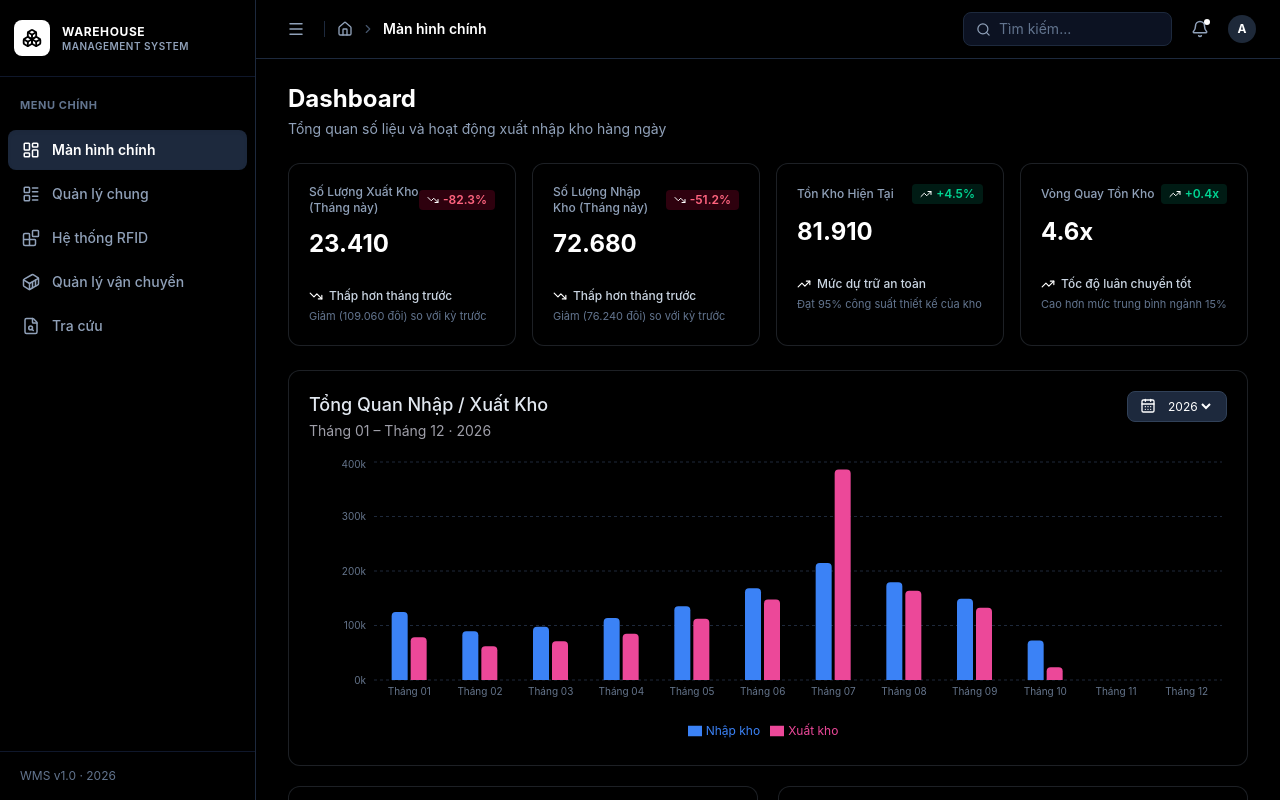
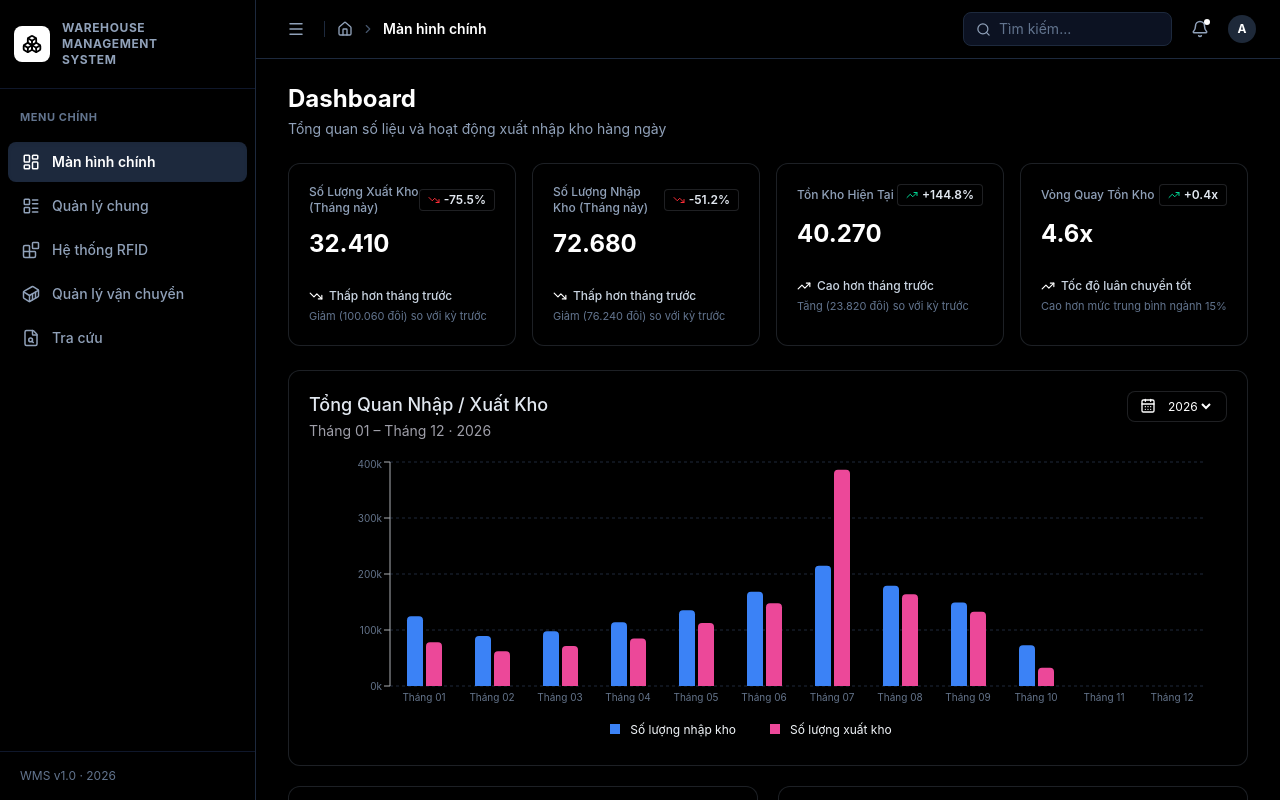
Before and after one commit to ngocming/WMS, a React (Vite) app: page / in a window 1280 px wide. Built offline with nearby package versions, Linux system fonts and the light colour scheme.

Commit message:
update dashboard

```diff
--- a/src/components/dashboard/chart/AreaChart.tsx
+++ b/src/components/dashboard/chart/AreaChart.tsx
@@ -2,7 +2,7 @@ import { useState } from 'react'
 import {
     ResponsiveContainer,
     AreaChart, Area,
-    XAxis, YAxis, CartesianGrid, Tooltip,
+    XAxis, CartesianGrid, Tooltip,
 } from 'recharts'
 import { areaData3M, areaData30D, areaData7D, brandProduction } from '../../../data/chartData'
 import { tooltip } from '../UI/Tooltip'
@@ -60,7 +60,7 @@ export default function Area_Chart() {
             <div className="h-48">
 
                 <ResponsiveContainer width="100%" height="100%">
-                    <AreaChart data={areaData}>
+                    <AreaChart data={areaData} margin={{ left: 20, right: 20, top: 10, bottom: 0 }} >
                         <defs>
                             <linearGradient id="ugGrad" x1="0" y1="0" x2="0" y2="1">
                                 <stop offset="5%" stopColor="#3b82f6" stopOpacity={0.25} />
@@ -68,13 +68,12 @@ export default function Area_Chart() {
                             </linearGradient>
                         </defs>
                         <CartesianGrid strokeDasharray="3 3" stroke="#1e293b" vertical={false} />
-                        <XAxis dataKey="date" stroke="#475569" tick={{ fontSize: 9, fill: '#64748b' }} tickLine={false} axisLine={false} />
-                        <YAxis stroke="#475569" tickFormatter={(v) => `${(v / 1000).toFixed(0)}k`} tick={{ fontSize: 10, fill: '#64748b' }} tickLine={false} axisLine={false} />
+                        <XAxis dataKey="date" interval={0} stroke="#475569" tick={{ fontSize: 9, fill: '#64748b' }} tickLine={false} axisLine={false} />
                         <Tooltip {...tooltip} formatter={(v: number) => [v.toLocaleString(), 'UGG']} />
                         <Area type="monotone" dataKey="UGG" stroke="#3b82f6" strokeWidth={2} fill="url(#ugGrad)" dot={false} activeDot={{ r: 4, fill: '#60a5fa' }} />
                     </AreaChart>
                 </ResponsiveContainer>
             </div>
-        </section>
+        </section >
     )
 }
--- a/src/components/dashboard/chart/BarChart.tsx
+++ b/src/components/dashboard/chart/BarChart.tsx
@@ -16,7 +16,7 @@ export default function Bar_Chart() {
                         Tháng 01 – Tháng 12 · 2026
                     </p>
                 </div>
-                <span className="rounded-lg border border-slate-700 bg-slate-800 px-3 py-1.5 text-xs text-slate-400 flex items-center gap-2">
+                <span className="rounded-lg border border-gray-400/20 bg-black px-3 py-1.5 text-xs text-slate-400 flex items-center gap-2">
                     <CalendarDays size={16} className='text-white' />
                     <select
                         className='bg-transparent text-white border-none outline-none'
@@ -27,18 +27,26 @@ export default function Bar_Chart() {
                     </select>
                 </span>
             </div>
-            <div className="h-72">
-                <ResponsiveContainer width="100%" height="100%">
+            <div className="h-72 px-4">
+                <ResponsiveContainer width="100%" height="100%" >
                     <BarChart data={monthlyData} barCategoryGap="25%" barGap={3}>
                         <CartesianGrid strokeDasharray="3 3" stroke="#1e293b" vertical={false} />
                         <XAxis dataKey="month" stroke="#475569" tick={{ fontSize: 10, fill: '#64748b' }} tickLine={false} axisLine={false} />
-                        <YAxis stroke="#475569" tickFormatter={(v) => `${(v / 1000).toFixed(0)}k`} tick={{ fontSize: 10, fill: '#64748b' }} tickLine={false} axisLine={false} />
+                        <YAxis stroke="#aaaeb3ff" tickFormatter={(v) => `${(v / 1000).toFixed(0)}k`} tick={{ fontSize: 10, fill: '#64748b' }} tickLine={true} axisLine={true} />
                         <Tooltip {...tooltip} formatter={(value: number, name: string) => [
                             Number(value).toLocaleString('vi-VN'), name
                         ]} />
-                        <Legend wrapperStyle={{ fontSize: '12px', paddingTop: '12px' }} />
-                        <Bar dataKey="inbound" name="Nhập kho" fill="#3b82f6" radius={[4, 4, 0, 0]} />
-                        <Bar dataKey="outbound" name="Xuất kho" fill="#ec4899" radius={[4, 4, 0, 0]} />
+                        <Legend
+                            iconType="square"
+                            iconSize={10}
+                            formatter={(value: string) => (
+                                <span className="text-xs font-normal text-slate-100 ml-1.5 mr-6">
+                                    {value}
+                                </span>
+                            )}
+                        />
+                        <Bar dataKey="inbound" name="Số lượng nhập kho" fill="#3b82f6" radius={[4, 4, 0, 0]} />
+                        <Bar dataKey="outbound" name="Số lượng xuất kho" fill="#ec4899" radius={[4, 4, 0, 0]} />
                     </BarChart>
                 </ResponsiveContainer>
             </div>
--- a/src/components/dashboard/statcard.tsx
+++ b/src/components/dashboard/statcard.tsx
@@ -13,16 +13,14 @@ export default function StatCard({
 }: StatCardProps) {
     const isNegative = badge.isNegative ?? badge.value.startsWith('-')
     const TrendIcon = trend === 'down' ? TrendingDown : TrendingUp
-
+    const color = isNegative ? 'text-red-500' : 'text-emerald-400'
     return (
         <div className="rounded-xl border border-slate-400/20 bg-black p-5 hover:border-gray-500">
             <div className="flex items-center justify-between">
                 <span className="text-xs font-medium text-slate-400">{title}</span>
-                <span className={`inline-flex items-center gap-1 rounded px-2 py-0.5 text-xs font-semibold
-                    ${isNegative ?
-                        'bg-rose-950/60 text-rose-400' : 'bg-emerald-950/60 text-emerald-400'
-                    }`}>
-                    <TrendIcon className="h-3 w-3 text-white" />
+                <span className={`inline-flex items-center gap-1 rounded px-2 py-0.5 text-xs font-semibold border border-gray-400/20 bg-black
+                    ${isNegative}`}>
+                    <TrendIcon className={`h-3 w-3 ${color}`} />
                     {badge.value}
                 </span>
             </div>
--- a/src/components/layout/Sidebar.tsx
+++ b/src/components/layout/Sidebar.tsx
@@ -36,11 +36,14 @@ export default function Sidebar({ collapsed }: SidebarProps) {
                 </div>
                 {!collapsed && (
                     <div className="overflow-hidden leading-tight">
-                        <span className="block text-xs font-bold uppercase tracking-wider text-white">
+                        <span className="block text-xs font-bold uppercase tracking-wider text-slate-400">
                             Warehouse
                         </span>
-                        <span className="block text-[10px] font-semibold uppercase tracking-wider text-slate-400">
-                            Management System
+                        <span className="block text-xs font-bold uppercase tracking-wider text-slate-400">
+                            Management
+                        </span>
+                        <span className="block text-xs font-bold uppercase tracking-wider text-slate-400">
+                            System
                         </span>
                     </div>
                 )}
--- a/src/data/chartData.ts
+++ b/src/data/chartData.ts
@@ -14,7 +14,7 @@ export const monthlyData: MonthlyDataPoint[] = [
     { month: 'Tháng 07', inbound: 214760, outbound: 386350 },
     { month: 'Tháng 08', inbound: 179240, outbound: 163890 },
     { month: 'Tháng 09', inbound: 148920, outbound: 132470 },
-    { month: 'Tháng 10', inbound: 72680, outbound: 23410 },
+    { month: 'Tháng 10', inbound: 72680, outbound: 32410 },
     { month: 'Tháng 11', inbound: 0, outbound: 0 },
     { month: 'Tháng 12', inbound: 0, outbound: 0 },
 ]
@@ -41,13 +41,13 @@ export const areaData3M = [
 ].map((date, i) => ({ date, UGG: seed(i, 150000, 80000) }))
 
 export const areaData30D = Array.from({ length: 30 }, (_, i) => ({
-    date: `${i + 1} thg 10`,
+    date: `${i + 1} /10`,
     UGG: seed(i, 130000, 60000, 1),
 }))
 
 export const areaData7D = [
-    '8 thg 10', '9 thg 10', '10 thg 10',
-    '11 thg 10', '12 thg 10', '13 thg 10', '14 thg 10',
+    '8/10', '9/10', '10/10',
+    '11/10', '12/10', '13/10', '14/10',
 ].map((date, i) => ({ date, UGG: seed(i, 120000, 40000, 2) }))
 
 export const brandProduction = [
--- a/src/data/mockData.ts
+++ b/src/data/mockData.ts
@@ -7,12 +7,15 @@ const currentMonth = validMonths[validMonths.length - 1] ?? { inbound: 0, outbou
 
 const prevMonth = validMonths[validMonths.length - 2] ?? { inbound: 0, outbound: 0 }
 
-const totalInbound = validMonths.reduce((sum, d) => sum + d.inbound, 0)
+let currentStock = currentMonth.inbound - currentMonth.outbound
+if (currentStock < 0) {
+    currentStock = 0
+}
 
-const totalOutbound = validMonths.reduce((sum, d) => sum + d.outbound, 0)
-
-const currentStock = Math.max(0, totalInbound - totalOutbound)
-
+let prevStock = prevMonth.inbound - prevMonth.outbound
+if (prevStock < 0) {
+    prevStock = 0
+}
 const calcChange = (curr: number, prev: number) => {
     if (prev === 0) return { pct: '0%', isNegative: false, diffText: '0' }
     const diff = curr - prev
@@ -26,6 +29,7 @@ const calcChange = (curr: number, prev: number) => {
 
 const outboundDiff = calcChange(currentMonth.outbound, prevMonth.outbound)
 const inboundDiff = calcChange(currentMonth.inbound, prevMonth.inbound)
+const StockDiff = calcChange(currentStock, prevStock)
 
 export const stats: StatCardData[] = [
     {
@@ -55,12 +59,13 @@ export const stats: StatCardData[] = [
         title: 'Tồn Kho Hiện Tại',
         value: currentStock.toLocaleString('vi-VN'),
         badge: {
-            value: '+4.5%',
-            isPositive: true,
+            value: StockDiff.pct,
+            isPositive: !StockDiff.isNegative,
+            isNegative: StockDiff.isNegative,
         },
-        comparisonTitle: 'Mức dự trữ an toàn',
-        comparisonDetail: 'Đạt 95% công suất thiết kế của kho',
-        trend: 'up',
+        comparisonTitle: StockDiff.isNegative ? 'Thấp hơn tháng trước' : 'Cao hơn tháng trước',
+        comparisonDetail: `${StockDiff.isNegative ? 'Giảm' : 'Tăng'} (${StockDiff.diffText}) so với kỳ trước`,
+        trend: StockDiff.isNegative ? 'down' : 'up',
     },
     {
         title: 'Vòng Quay Tồn Kho',
```
Also changed, not shown: src/components/dashboard/chart/LineChart.tsx (+6 -7 lines), src/components/dashboard/chart/PieChart.tsx (+6 -6 lines).
